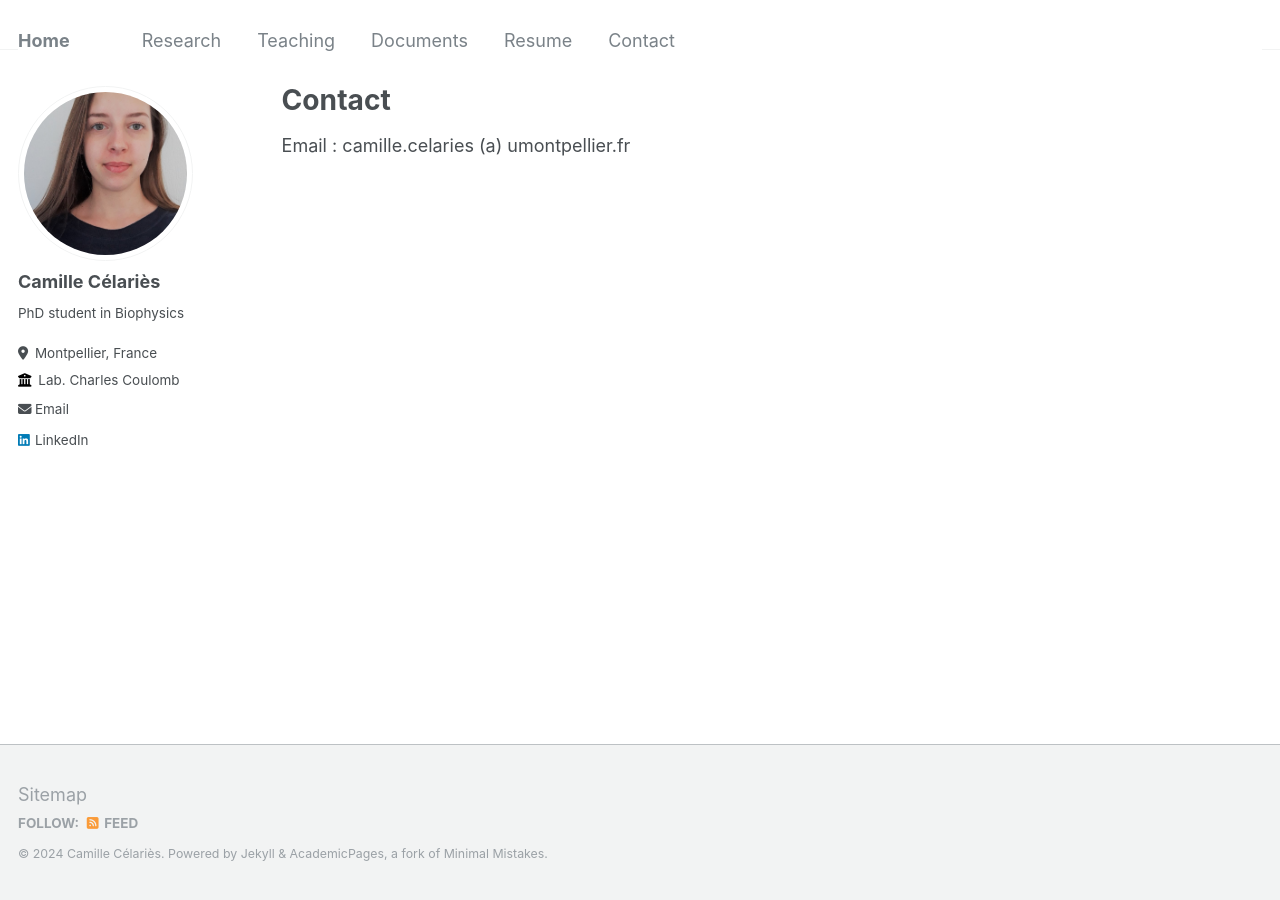
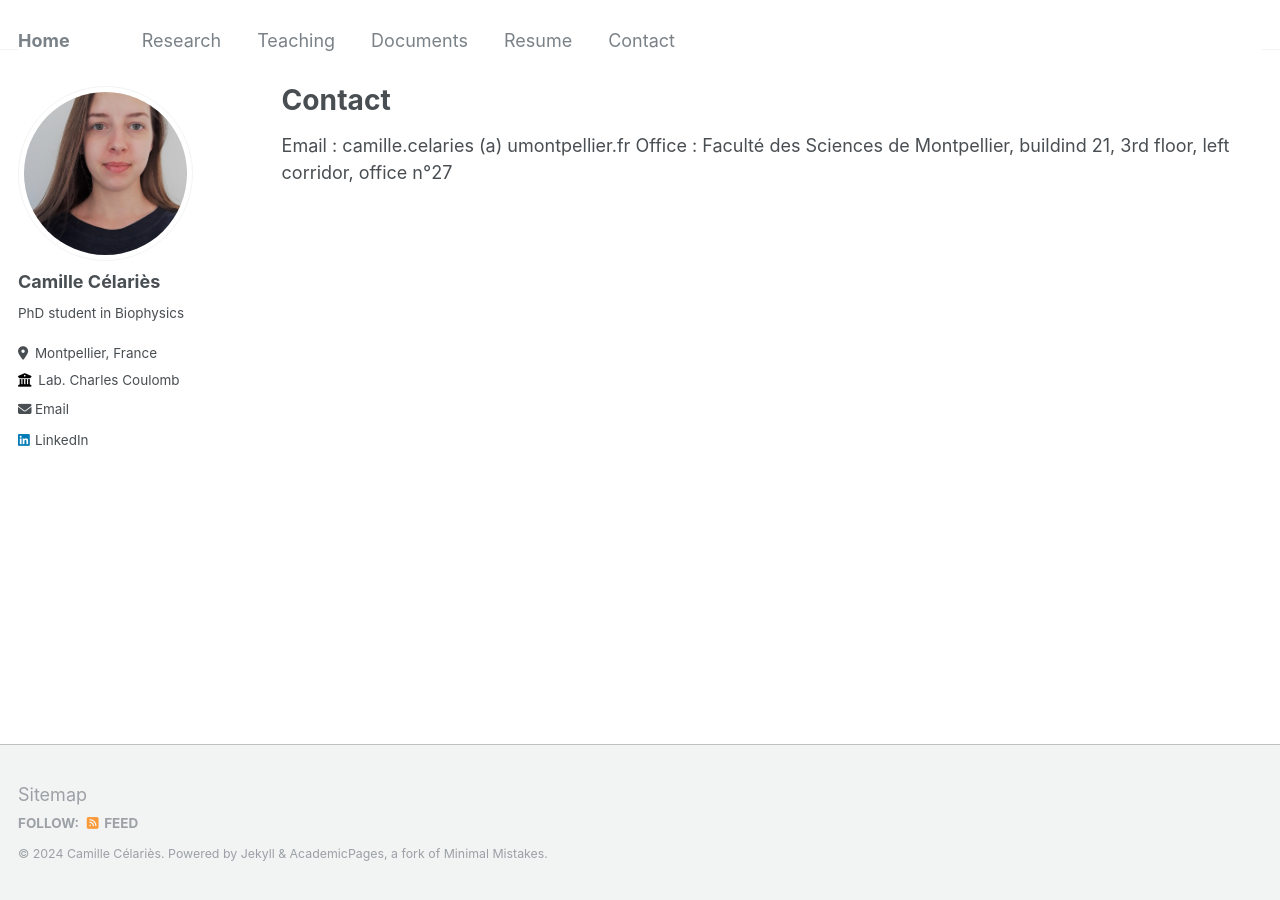
Before and after one commit to camillecelaries/camillecelaries.github.io, a Jekyll site: the page built from _pages/contact.md, in a window 1280 px wide. Built offline with Jekyll 4.4.1, drawn with Linux system fonts in a browser that asks for light colours.

Commit message:
Update contact.md

```diff
--- a/_pages/contact.md
+++ b/_pages/contact.md
@@ -8,3 +8,4 @@ redirect_from:
 ---
 
 Email : camille.celaries (a) umontpellier.fr
+Office : Faculté des Sciences de Montpellier, buildind 21, 3rd floor, left corridor, office n°27
```
